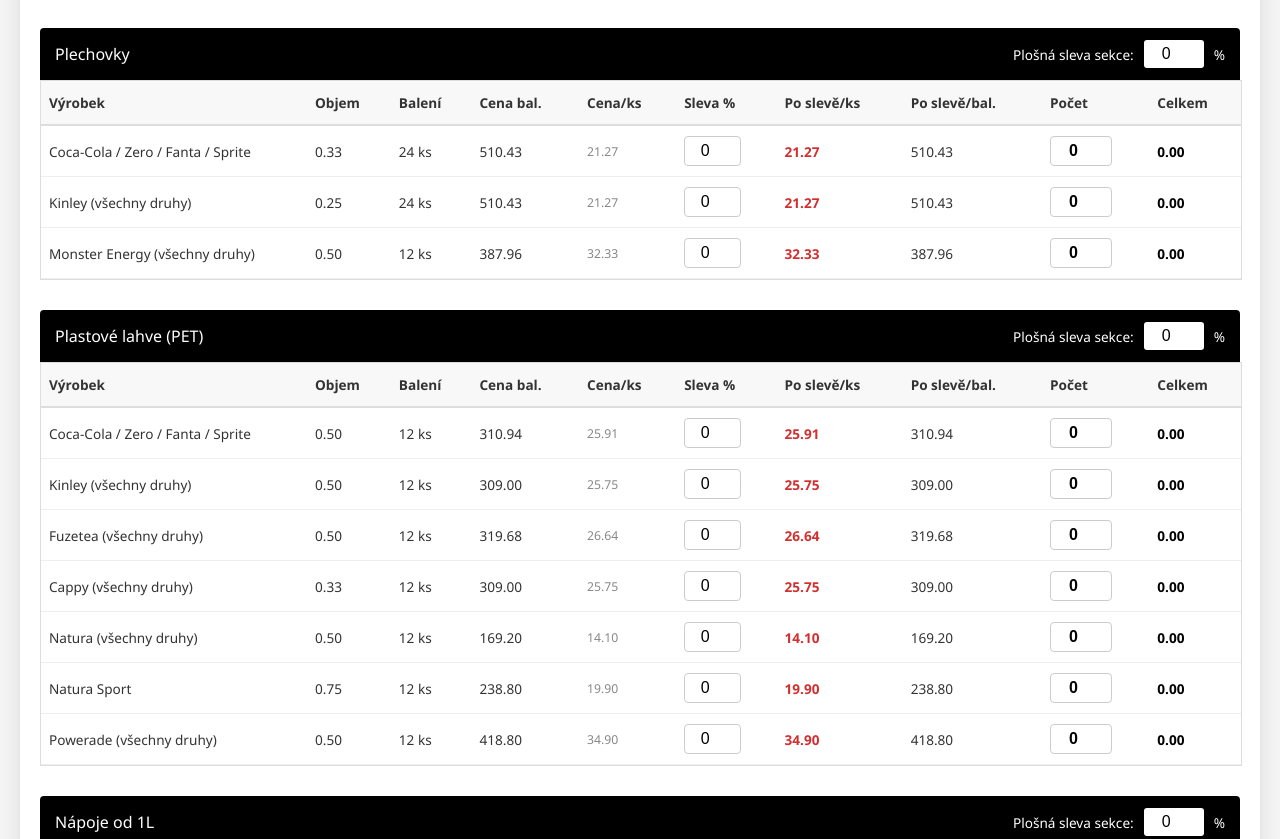
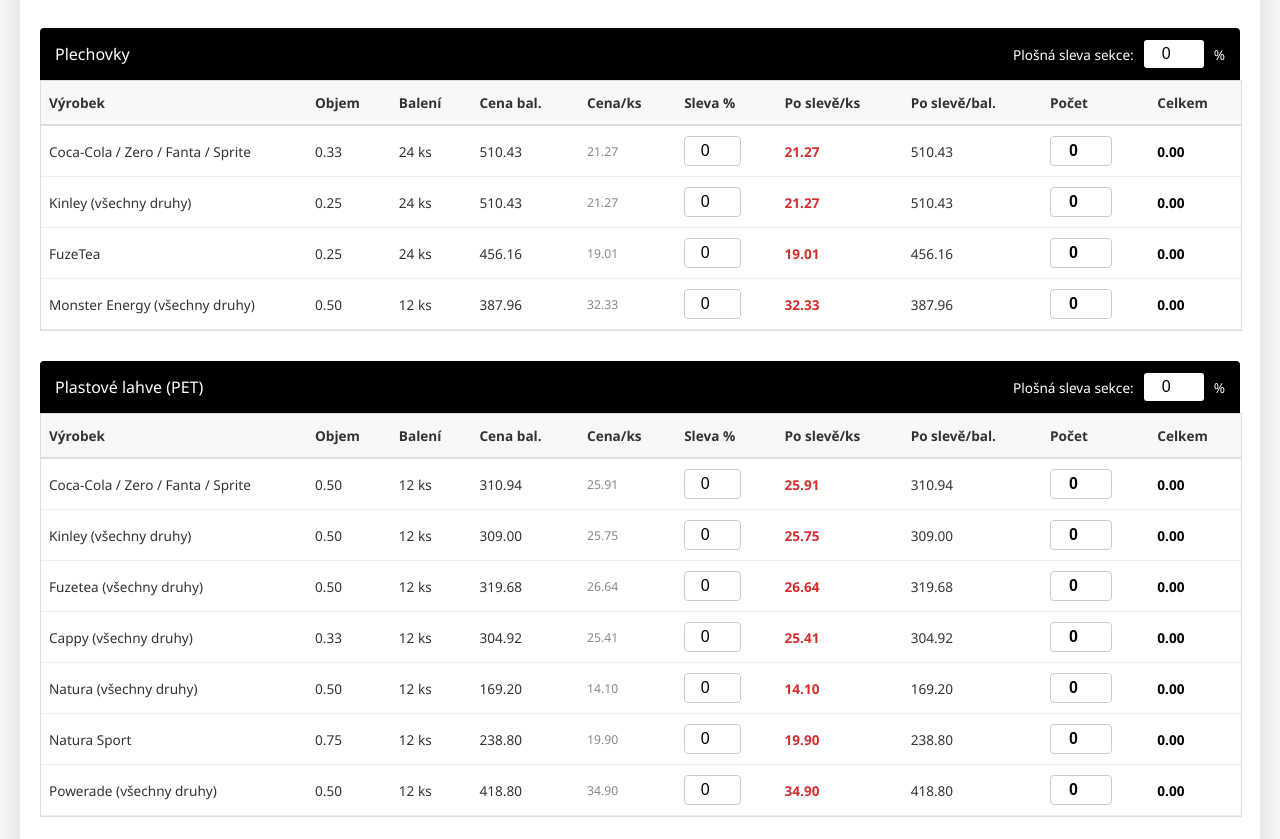
Before and after one commit to tomasfabry10-source/SlevovyCenik, a plain HTML site: page index.html in a window 1280 px wide. Shown: the part 1049-1888 px from the top of the page. Drawn offline with Linux system fonts and the light colour scheme.

Commit message:
Add files via upload

```diff
--- a/index.html
+++ b/index.html
@@ -6,7 +6,10 @@
     <title>COCA-COLA SLEVOVÝ CENÍK</title>
     <script src="https://cdnjs.cloudflare.com/ajax/libs/html2pdf.js/0.10.1/html2pdf.bundle.min.js"></script>
     <style>
-        :root { --cc-red: #ed1c24; --cc-black: #000000; }
+        :root {
+            --cc-red: #ed1c24;
+            --cc-black: #000000;
+        }
 
         body {
             font-family: 'Segoe UI', Roboto, Helvetica, Arial, sans-serif;
@@ -185,22 +188,23 @@
     "Plechovky": [
         { name: "Coca-Cola / Zero / Fanta / Sprite", vol: "0.33", pack: 24, price: 510.43 },
         { name: "Kinley (všechny druhy)", vol: "0.25", pack: 24, price: 510.43 },
+        { name: "FuzeTea", vol: "0.25", pack: 24, price: 456.16 },
         { name: "Monster Energy (všechny druhy)", vol: "0.50", pack: 12, price: 387.96 }
     ],
     "Plastové lahve (PET)": [
         { name: "Coca-Cola / Zero / Fanta / Sprite", vol: "0.50", pack: 12, price: 310.94 },
         { name: "Kinley (všechny druhy)", vol: "0.50", pack: 12, price: 309.00 },
         { name: "Fuzetea (všechny druhy)", vol: "0.50", pack: 12, price: 319.68 },
-        { name: "Cappy (všechny druhy)", vol: "0.33", pack: 12, price: 309.00 },
+        { name: "Cappy (všechny druhy)", vol: "0.33", pack: 12, price: 304.92 },
         { name: "Natura (všechny druhy)", vol: "0.50", pack: 12, price: 169.20 },
         { name: "Natura Sport", vol: "0.75", pack: 12, price: 238.80 },
         { name: "Powerade (všechny druhy)", vol: "0.50", pack: 12, price: 418.80 }
     ],
     "Nápoje od 1L": [
-        { name: "Cappy pomeranč 100%", vol: "1.00", pack: 6, price: 368.63 },
-        { name: "Cappy jablko 100%", vol: "1.00", pack: 6, price: 276.26 },
-        { name: "Cappy pomeranč nektar", vol: "1.00", pack: 6, price: 276.26 },
-        { name: "Cappy jahoda / multivitamin", vol: "1.00", pack: 6, price: 276.26 },
+        { name: "Cappy pomeranč 100%", vol: "1.00", pack: 6, price: 345.54 },
+        { name: "Cappy jablko 100%", vol: "1.00", pack: 6, price: 230.16 },
+        { name: "Cappy pomeranč nektar", vol: "1.00", pack: 6, price: 230.16 },
+        { name: "Cappy jahoda / multivitamin", vol: "1.00", pack: 6, price: 230.16 },
         { name: "Cappy Pulpy (Orange / Grapefruit)", vol: "1.00", pack: 6, price: 207.62 },
         { name: "Fuzetea (všechny druhy)", vol: "1.50", pack: 6, price: 229.20 },
         { name: "Natura (všechny druhy)", vol: "1.50", pack: 6, price: 89.88 },
@@ -219,6 +223,7 @@
 
 function renderApp() {
     const container = document.getElementById('sections-container');
+    container.innerHTML = ''; // Vyčištění pro jistotu
     let sectionIdx = 0;
 
     for (const [sectionName, items] of Object.entries(pricingData)) {
@@ -320,7 +325,7 @@
     const element = document.getElementById('app-content');
     const opt = {
         margin:       [10, 5, 10, 5],
-        filename:     'Cenik_Coca-Cola_2026.pdf',
+        filename:    'Cenik_Coca-Cola_2026.pdf',
         image:        { type: 'jpeg', quality: 0.98 },
         html2canvas:  { scale: 2, useCORS: true, logging: false },
         jsPDF:        { unit: 'mm', format: 'a4', orientation: 'landscape' }
```
